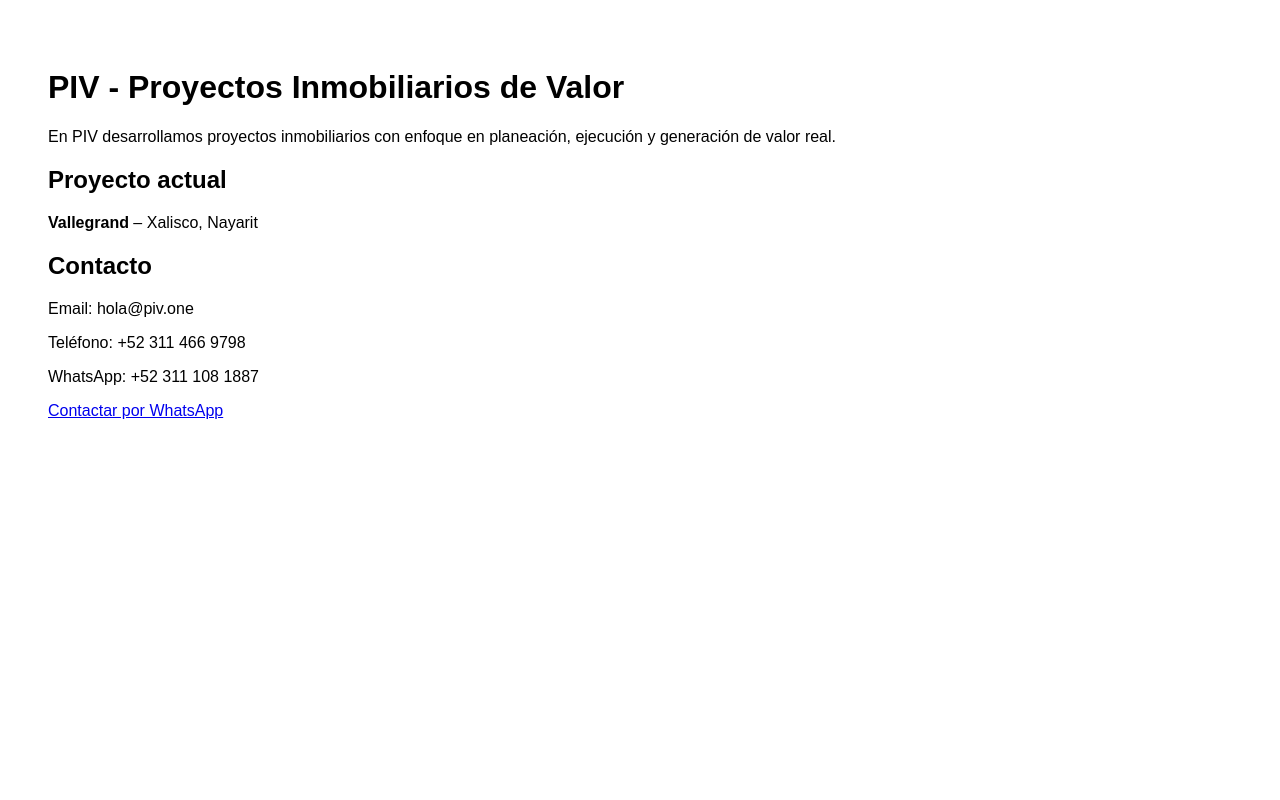
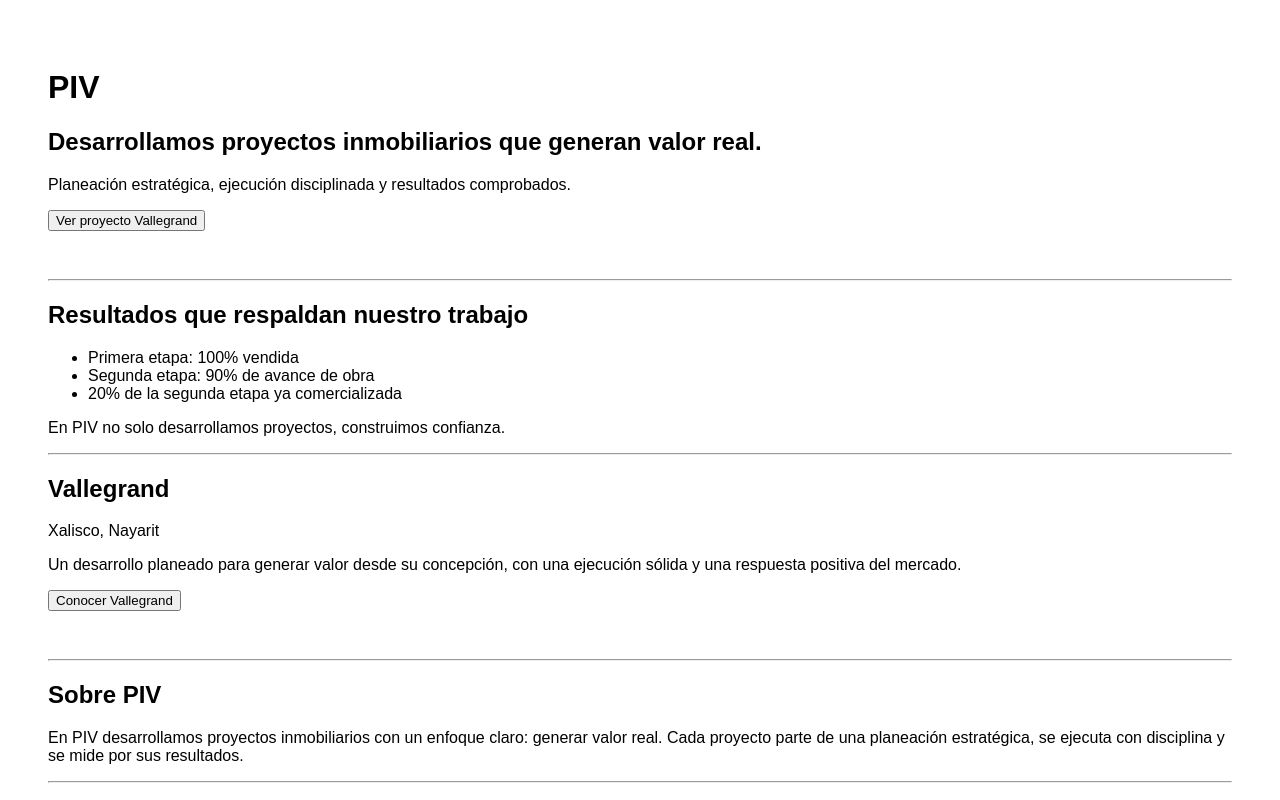
Before and after one commit to PIV1/PIV, a Next.js app: page / in a window 1280 px wide. Shown: the top 800 px of the page. Built offline with nearby package versions, Linux system fonts and the light colour scheme.

Commit message:
Update index.js

```diff
--- a/pages/index.js
+++ b/pages/index.js
@@ -1,15 +1,52 @@
 export default function Home() {
   return (
-    <div style={{ fontFamily: "Arial, sans-serif", padding: "40px" }}>
-      <h1>PIV - Proyectos Inmobiliarios de Valor</h1>
+    <main style={{ padding: "40px", fontFamily: "Arial, sans-serif" }}>
 
+      <h1>PIV</h1>
+      <h2>Desarrollamos proyectos inmobiliarios que generan valor real.</h2>
       <p>
-        En PIV desarrollamos proyectos inmobiliarios con enfoque en planeación,
-        ejecución y generación de valor real.
+        Planeación estratégica, ejecución disciplinada y resultados comprobados.
       </p>
 
-      <h2>Proyecto actual</h2>
-      <p><strong>Vallegrand</strong> – Xalisco, Nayarit</p>
+      <button style={{ marginBottom: "40px" }}>
+        Ver proyecto Vallegrand
+      </button>
+
+      <hr />
+
+      <h2>Resultados que respaldan nuestro trabajo</h2>
+      <ul>
+        <li>Primera etapa: 100% vendida</li>
+        <li>Segunda etapa: 90% de avance de obra</li>
+        <li>20% de la segunda etapa ya comercializada</li>
+      </ul>
+      <p>
+        En PIV no solo desarrollamos proyectos, construimos confianza.
+      </p>
+
+      <hr />
+
+      <h2>Vallegrand</h2>
+      <p>Xalisco, Nayarit</p>
+      <p>
+        Un desarrollo planeado para generar valor desde su concepción, con una
+        ejecución sólida y una respuesta positiva del mercado.
+      </p>
+
+      <button style={{ marginBottom: "40px" }}>
+        Conocer Vallegrand
+      </button>
+
+      <hr />
+
+      <h2>Sobre PIV</h2>
+      <p>
+        En PIV desarrollamos proyectos inmobiliarios con un enfoque claro:
+        generar valor real. Cada proyecto parte de una planeación estratégica,
+        se ejecuta con disciplina y se mide por sus resultados.
+      </p>
+
+      <hr />
 
       <h2>Contacto</h2>
       <p>Email: hola@piv.one</p>
@@ -17,11 +54,13 @@ export default function Home() {
       <p>WhatsApp: +52 311 108 1887</p>
 
       <a
-        href="https://wa.me/5213111081887?text=Hola%2C%20me%20interesa%20conocer%20m%C3%A1s%20sobre%20Vallegrand."
+        href="https://wa.me/523111081887"
         target="_blank"
+        style={{ display: "inline-block", marginTop: "10px" }}
       >
         Contactar por WhatsApp
       </a>
-    </div>
+
+    </main>
   );
 }
```
